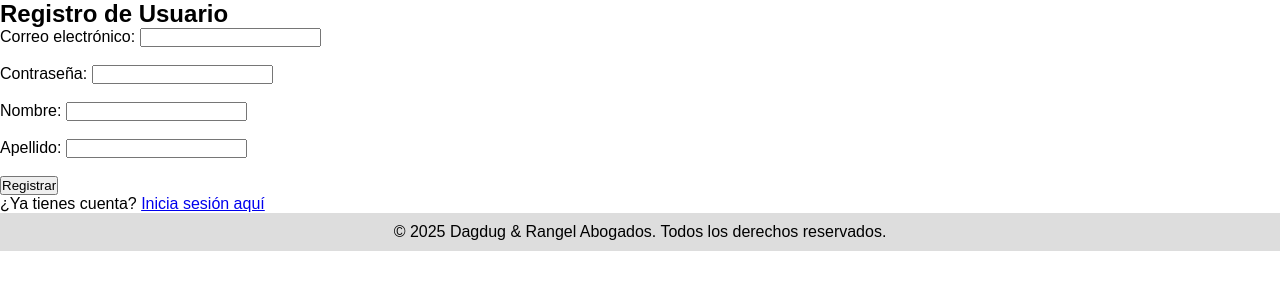
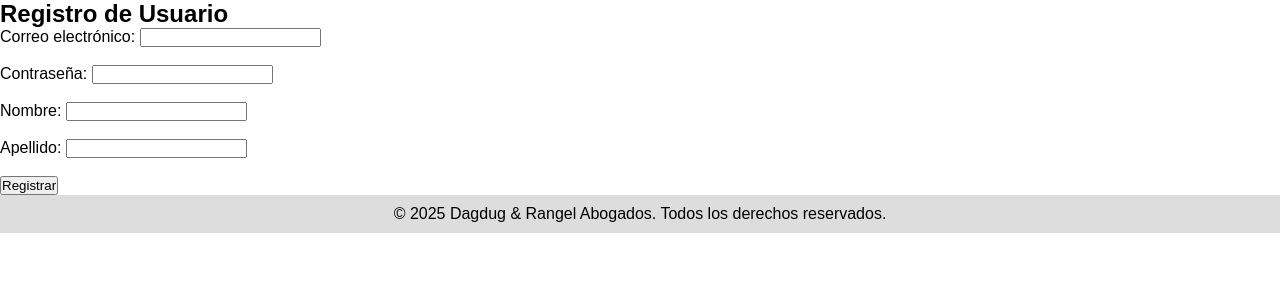
Before and after one commit to somewhereonly9/timereport, a PHP site: page /registro.php in a window 1280 px wide. Shown: the part 132-432 px from the top of the page. Run offline with PHP 8.4, Linux system fonts and the light colour scheme; the visitor is signed in with stand-in values (Sample User, id 1).

Commit message:
se comento la linea 33 donde indica tienes cuenta?

```diff
--- a/registro.php
+++ b/registro.php
@@ -30,7 +30,7 @@ require_once __DIR__ . '/include/header.php';
         <input type="text" id="last_name" name="last_name" required><br><br>
         <button type="submit">Registrar</button>
     </form>
-    <p>¿Ya tienes cuenta? <a href="login.php">Inicia sesión aquí</a></p>
+    <!-- <p>¿Ya tienes cuenta? <a href="login.php">Inicia sesión aquí</a></p> -->
 
 <?php
 include_once 'include/footer.php';
```
